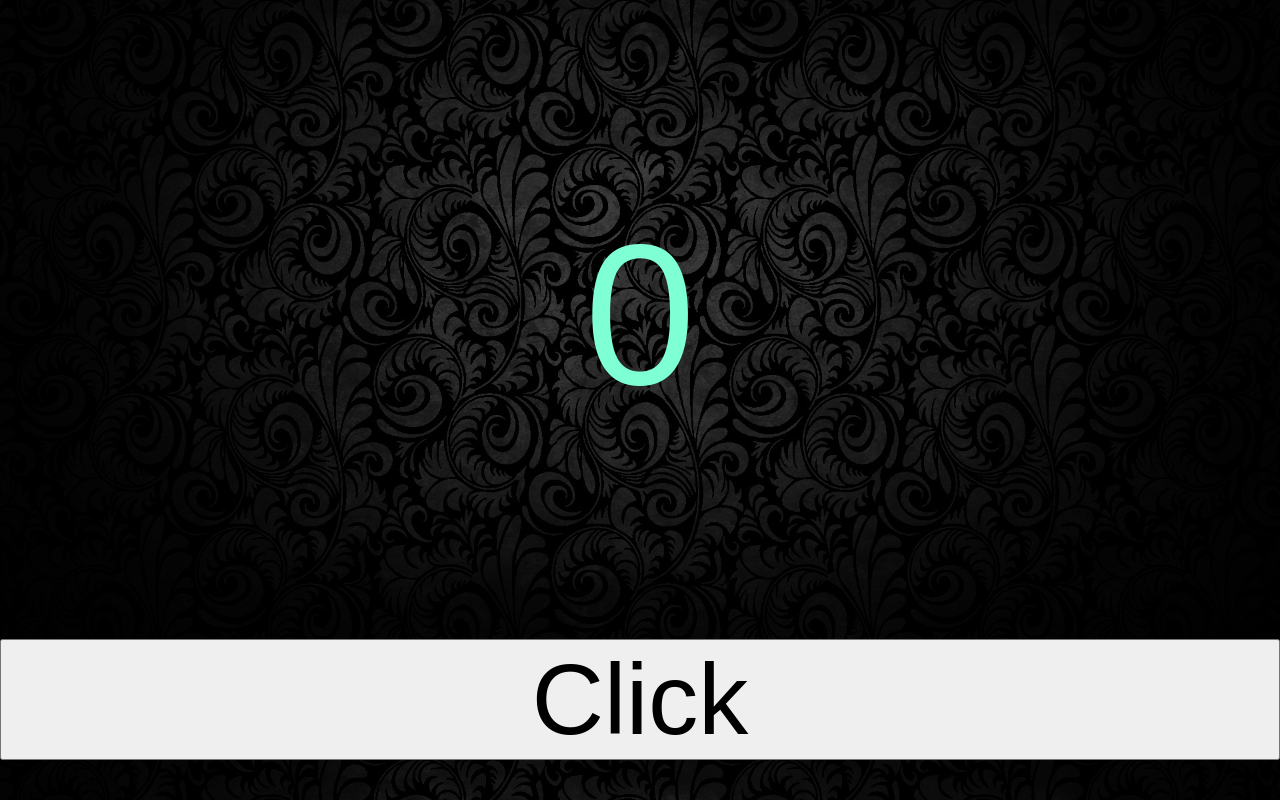
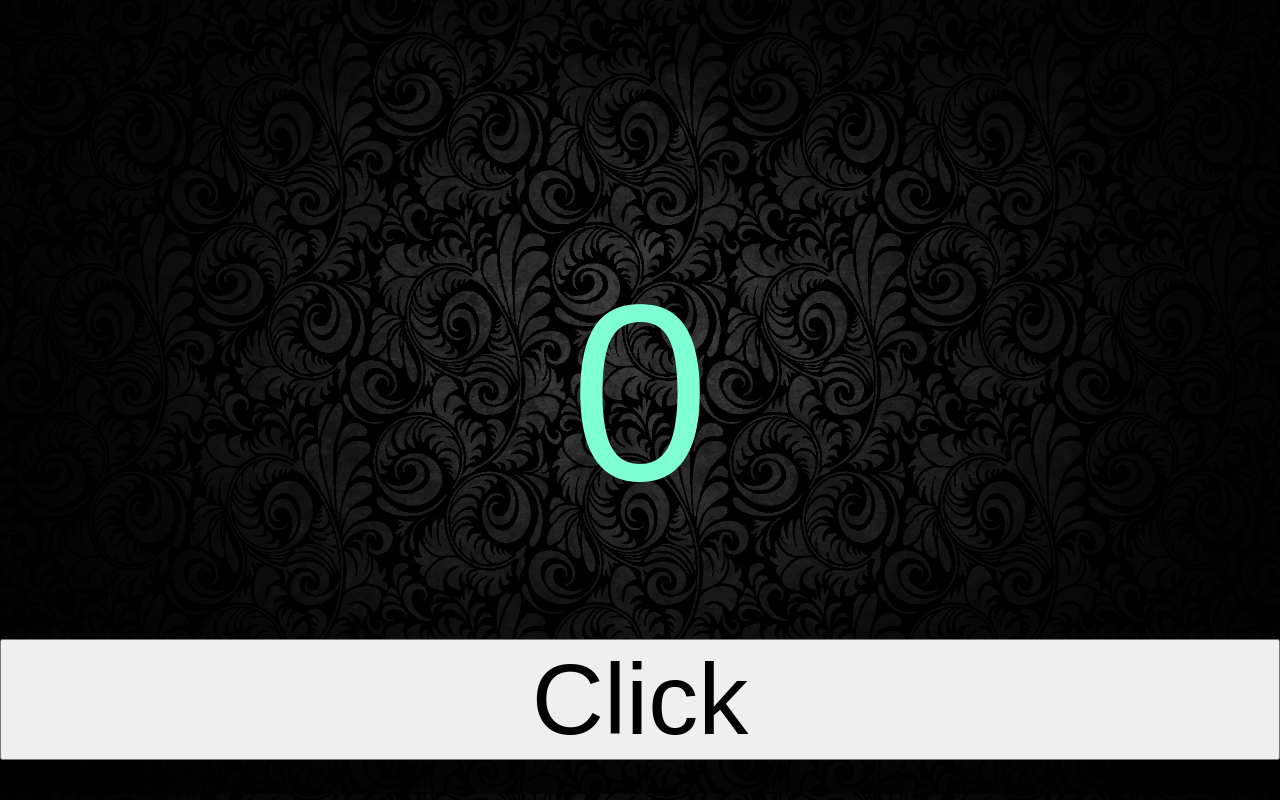
Before and after one commit to nishan59/nishan59.github.io, a plain HTML site: page index.html in a window 1280 px wide. Drawn offline with Linux system fonts and the light colour scheme.

Commit message:
Update style.css

```diff
--- a/style.css
+++ b/style.css
@@ -5,7 +5,7 @@ body{
 }
 p{
     font-family: "Forte", sans-serif;
-    font-size: 200px;
+    font-size: 250px;
     color: aquamarine
 
 }
```
